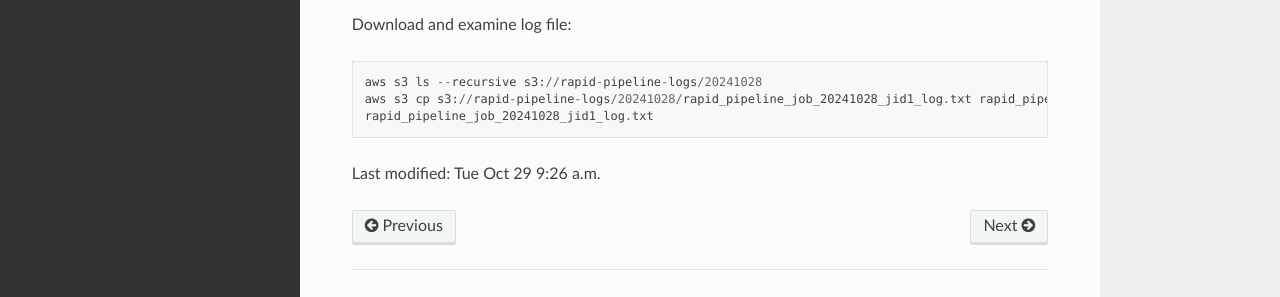
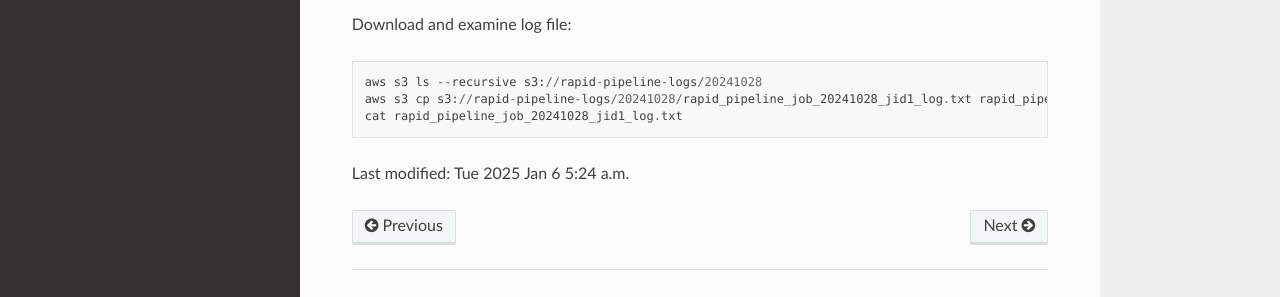
Before and after one commit to Caltech-IPAC/rapid, a Sphinx documentation site: the page built from docs/source/dev/notes.rst, in a window 1280 px wide and 900 px high, scrolled down 3928 px. Shown: the part 501-798 px from the top of the window. Built offline with Sphinx 7.4.7 and the Read the Docs theme 3.1.0, drawn with Linux system fonts in a browser that asks for light colours.

Commit message:
Added missing command.

```diff
--- a/docs/source/dev/notes.rst
+++ b/docs/source/dev/notes.rst
@@ -229,6 +229,6 @@
 
    aws s3 ls --recursive s3://rapid-pipeline-logs/20241028
    aws s3 cp s3://rapid-pipeline-logs/20241028/rapid_pipeline_job_20241028_jid1_log.txt rapid_pipeline_job_20241028_jid1_log.txt
-   rapid_pipeline_job_20241028_jid1_log.txt
+   cat rapid_pipeline_job_20241028_jid1_log.txt
 
-Last modified: Tue Oct 29 9:26 a.m.
+Last modified: Tue 2025 Jan 6 5:24 a.m.
```
